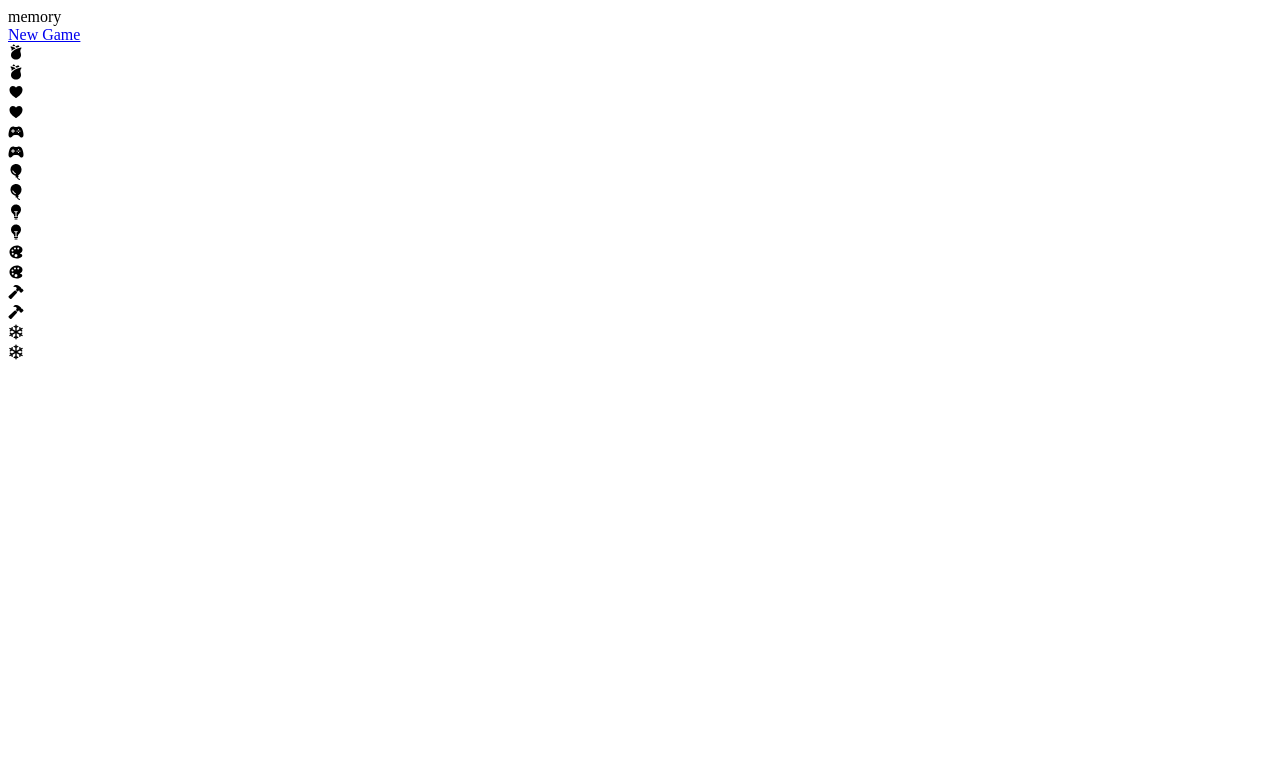
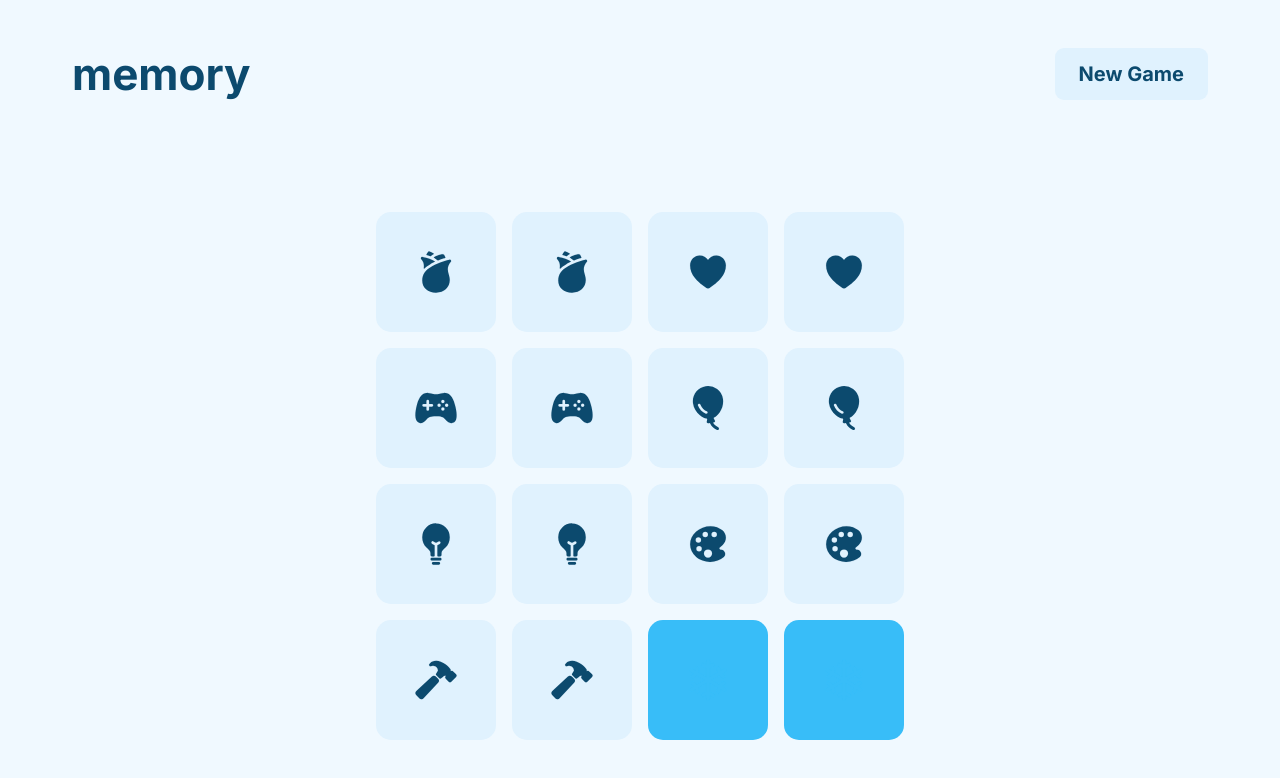
Before and after one commit to maqsudtolipov/memory-game, a website: page index.html in a window 1280 px wide. Drawn offline with nearby package versions, Linux system fonts and the light colour scheme.

Commit message:
Styling cards

```diff
--- a/sass/main.scss
+++ b/sass/main.scss
@@ -0,0 +1,111 @@
+//////////////////////////////////
+// Base setup
+*,
+*:before,
+*:after {
+  margin: 0;
+  padding: 0;
+  box-sizing: border-box;
+}
+
+html {
+  font-size: 62.5%;
+}
+
+body {
+  font-family: 'Inter', sans-serif;
+  background-color: #f0f9ff;
+  line-height: 1;
+}
+
+.container {
+  max-width: 120rem;
+  margin: 0 auto;
+  padding: 0 3.2rem;
+}
+
+.container--game {
+  display: grid;
+  place-items: center;
+}
+
+.btn:link,
+.btn:visited {
+  display: inline-block;
+  padding: 1.6rem 2.4rem;
+  font-size: 2rem;
+  font-weight: 700;
+  text-decoration: none;
+  color: #0c4a6e;
+  background-color: #e0f2fe;
+  border-radius: 9px;
+  transition: all 0.3s;
+}
+
+.btn:hover,
+.btn:active {
+  color: #e0f2fe;
+  background-color: #0c4a6e;
+}
+
+//////////////////////////////////
+// Layout
+.header {
+  padding: 4.8rem 0;
+}
+
+.nav {
+  display: flex;
+  justify-content: space-between;
+  align-items: center;
+}
+
+.logo {
+  font-size: 4.4rem;
+  font-weight: 700;
+  color: #0c4a6e;
+}
+
+// main
+.main {
+  padding: 6.4rem 0;
+  // background-color: red;
+}
+
+//////////////////////////////////
+// Layout
+.game {
+  // background-color: yellow;
+
+  display: inline-grid;
+  grid-template-columns: 1fr 1fr 1fr 1fr;
+  gap: 1.6rem;
+}
+
+.card {
+  height: 12rem;
+  width: 12rem;
+  font-size: 4.4rem;
+  font-weight: 700;
+  color: #38bdf8;
+  background-color: #38bdf8;
+  border-radius: 15px;
+  cursor: pointer;
+
+  display: grid;
+  place-items: center;
+  transition: background-color 0.3s;
+
+  &--flip {
+    color: #0c4a6e;
+    background-color: #e0f2fe;
+  }
+}
+
+/*
+### Font sizes
+- 10 / 12 / 14 / 16 / 18 / 20 / 24 / 30 / 36 / 44 / 52 / 62 / 74 / 86 / 98
+
+### Spacing system
+- 2 / 4 / 8 / 12 / 16 / 24 / 32 / 48 / 64 / 80 / 96 / 128
+*/
```
Also changed, not shown: css/style.css, 1 other file.
